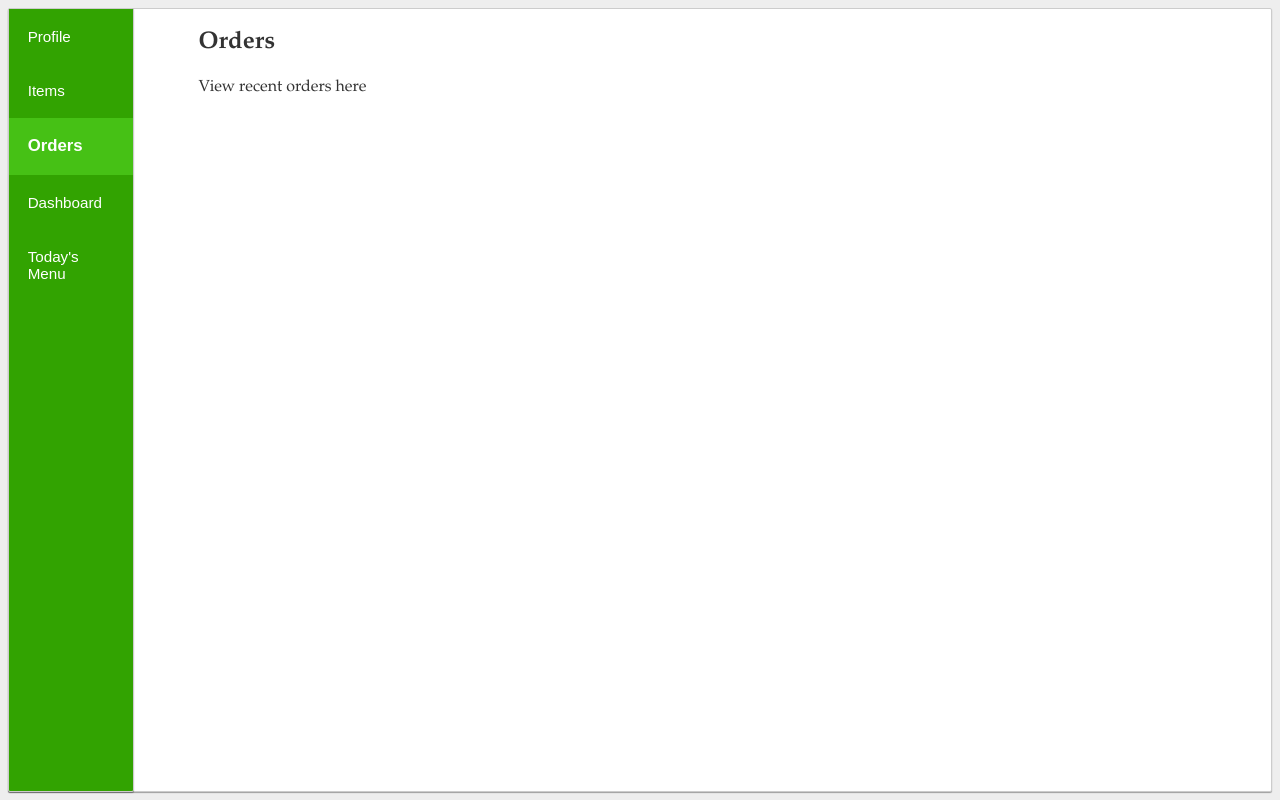
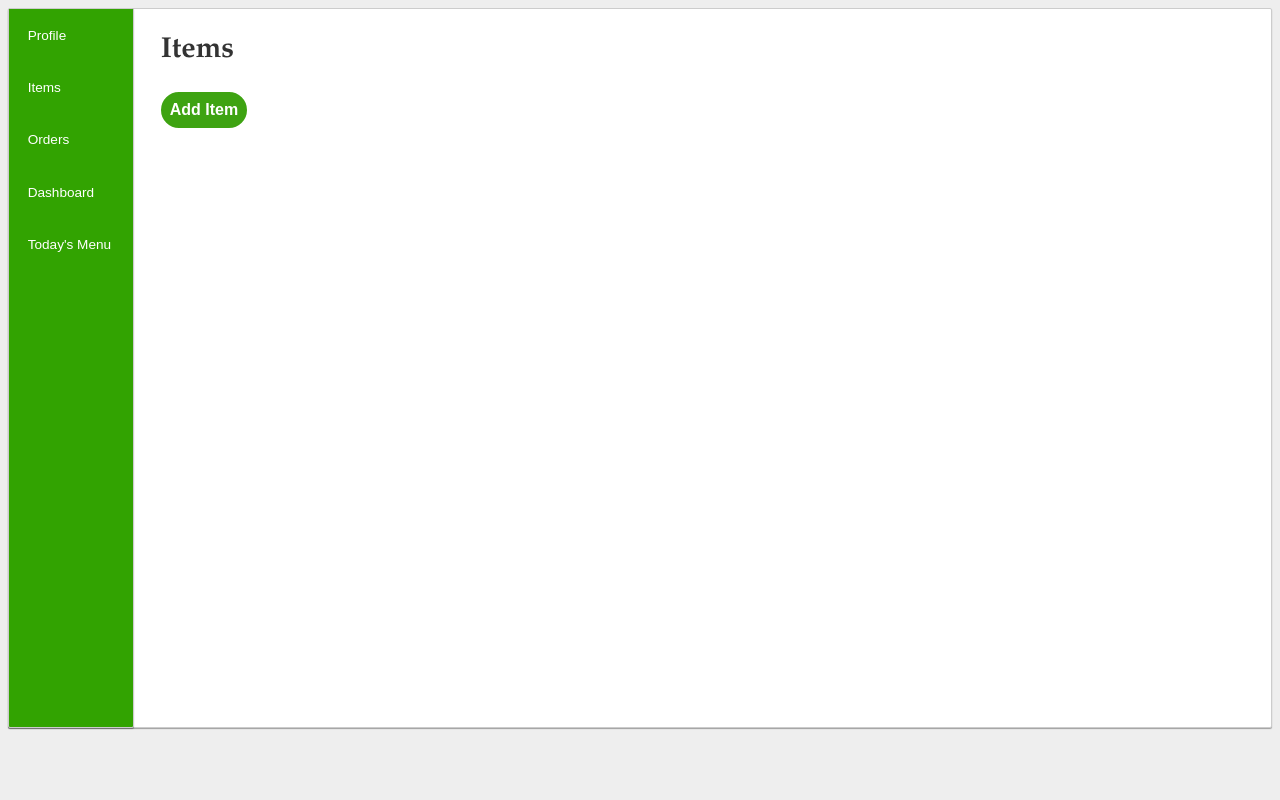
Before and after one commit to shanbhag10/lunchbox, a Flask app: page /home in a window 1280 px wide. Run offline with Flask 2, Linux system fonts and the light colour scheme; the visitor is signed in with stand-in values (Sample User, id 1); data comes from the database, SQL or seed files in the repository; data that the repository does not hold is empty.

Commit message:
Implement Add Items logic

```diff
--- a/app.py
+++ b/app.py
@@ -19,7 +19,9 @@ db = SQLAlchemy(app)
 Session(app)
 
 from db.user import *
+from db.item import *
 from controller.user import *
+from controller.item import *
 from helpers.validator import *
 from helpers.db_mapper import *
 
@@ -63,12 +65,22 @@ def login():
     return render_template('login.html')
 
 
-@app.route('/home')
+@app.route('/home', methods=['GET'])
 def home():
     user = get_user_by_email(session['email'])
     user_profile = user_to_dict(user)
 
-    return render_template('chef_home.html', user_profile=user_profile)
+    items = get_items_for_chef(session['user_id'])
+    items_dicts = items_to_dict(items)
+
+    return render_template('chef_home.html', user_profile=user_profile, items_dicts=items_dicts)
+
+@app.route('/add_item', methods=['POST', 'GET'])
+def add_item():
+    if request.method == 'POST':
+        create_new_item(request.form, session['user_id'])
+        return redirect(url_for('home'))
+        #return render_template('chef_home.html', message='Successfully created item.')
 
 if __name__ == '__main__':
     app.run(debug=True)
--- /dev/null
+++ b/controller/item.py
@@ -0,0 +1,12 @@
+import db.item as item_db
+from db.item import *
+
+def create_new_item(request, chef_id):
+    item = item_db.Item(
+        request['item_name'], chef_id, request['item_type'], request['cost'],
+        request['description'], request['picture'], request['portion_size'])
+
+    item_db.save_item(item)
+
+def get_items_for_chef(chef_id):
+    return item_db.get_items_by_chef(chef_id)
--- a/controller/user.py
+++ b/controller/user.py
@@ -15,7 +15,6 @@ def create_new_user(request):
 
 def create_new_chef_user(user_id):
     chef = user_db.Chef(user_id, None, None, None)
-    print("new chef")
     user_db.save_chef(chef)
 
 
--- a/db/user.py
+++ b/db/user.py
@@ -1,7 +1,4 @@
-from flask import Flask, render_template, request
-from flask_sqlalchemy import SQLAlchemy
 from datetime import datetime
-import os
 from app import db
 
 class User(db.Model):
--- a/helpers/db_mapper.py
+++ b/helpers/db_mapper.py
@@ -1,7 +1,19 @@
 def user_to_dict(user):
     user_profile = {}
     user_profile['Email'] = user.email
-    user_profile['Id'] = user.id
     user_profile['First Name'] = user.first_name
     user_profile['Last Name'] = user.last_name
     return user_profile
+
+def items_to_dict(items):
+    item_dicts = []
+    for item in items:
+        item_dict = {}
+        item_dict['Name'] = item.name
+        item_dict['Type'] = item.item_type
+        item_dict['Description'] = item.description
+        item_dict['Cost'] = item.cost
+        item_dict['Portion Size'] = item.portion_size
+        item_dicts.append(item_dict)
+
+    return item_dicts
--- /dev/null
+++ b/static/common.css
@@ -0,0 +1,23 @@
+.center {
+    align-content: center;
+}
+
+.left {
+    width: 45%;
+    float: left;
+}
+
+.right {
+    margin-left: 55%;
+}
+
+.center {
+    text-align: center;
+}
+
+.message {
+	text-align: center;
+	padding: 5px;
+	border: rgb(211, 211, 211) dotted 2px;
+	margin-top: 2rem;
+}
--- a/static/home.css
+++ b/static/home.css
@@ -11,8 +11,8 @@ body {
     background-color: rgb(50, 163, 1);
     border-radius: 2px;
     width: 10%;
-    min-width: 120px;
-    height: 98vh;
+    min-width: 110px;
+    height: 90vh;
     box-shadow: 0 1px 1px rgba(0,0,0,0.12), 0 1px 1px rgba(0,0,0,0.24);
 }
 
@@ -27,7 +27,7 @@ body {
     text-align: left;
     cursor: pointer;
     transition: 0.5s;
-    font-size: 95%;
+    font-size: 85%;
 }
 
 .tab button:hover {
@@ -38,44 +38,97 @@ body {
 .tab button.active {
     background-color: rgb(70, 193, 21);
     font-weight: bold;
-    font-size: 105%;
+    font-size: 95%;
 }
 
 .tabcontent {
-    padding-left: 15%;
+    padding-left: 130px;
     background-color: white;
     border: 1px solid #ccc;
-    height: 98vh;
+    height: 90vh;
     border-radius: 2px;
     box-shadow: 0 1px 1px rgba(0,0,0,0.12), 0 1px 1px rgba(0,0,0,0.24);
 }
 
-.tabspace {
-    height: 50vh;
+.btn {
+	display: block;
+	background: rgb(62, 163, 18);
+	color: #fff;
+	padding: 7px 7px 7px 7px;
+    max-width: 130px;
+    font-size: 0.8rem;
+    font-weight: bold;
+    border-radius: 20px;
+    border: 2px solid rgb(62, 163, 18);
+    margin-top: 15px;
+    margin-bottom: 10px;
 }
 
-.logo {
-    width: 60px;
+.add_item_form {
+    display: none;
+    background-color: #eeeeee;
+    width: 95%;
+    padding: 3% 3% 3% 3%;
+}
+
+input[type='text'],
+textarea {
 	display: block;
-    margin: auto;
-    align-self: center;
-    bottom: 35px;
-    left: 37px;
-    position: fixed;
+	width: 100%;
+	padding: 0.2rem;
+	font-size: inherit;
+    border: 2px solid #ccc;
+    border-radius: 5px;
+    margin-right: 5%;
+    max-width: 330px;
+}
+
+.pic_button {
+    font-size: 60%;
+    margin-bottom: 5%;
+}
+
+.input1 {
+    margin-bottom: 2%;
 }
 
 @media screen and (max-width: 400px) {
     .tabcontent {
-        padding-left: 108px;
-        width: 100%;
+        padding-left: 80px;
+        font-size: 3vw;
     }
 
     .tab {
         padding-left: 0%;
-        min-width: 100px;
+        min-width: 70px;
+        font-size: 75%;
     }
 
     .tab button {
         padding: 15% 7%;
     }
+
+    .btn {
+        padding: 4px 4px 4px 4px;
+        font-size: 0.6rem;
+    }
+
+    .input1 {
+        margin-bottom: 4%;
+    }
 }
+
+@media screen and (min-width: 1000px) {
+    .tabcontent {
+        padding-left: 12%;
+        font-size: 120%;
+    }
+
+    .btn {
+        font-size: 1rem;
+    }
+
+    .add_item_form {
+        padding: 20px 20px;
+    }
+}
--- a/static/panel.js
+++ b/static/home.js
@@ -6,8 +6,14 @@ function openCity(evt, cityName) {
     }
     tablinks = document.getElementsByClassName("tablinks");
     for (i = 0; i < tablinks.length; i++) {
-      tablinks[i].className = tablinks[i].className.replace(" active", "");
+      tablinks[i].className = tablinks[i].className.replace("active", "");
     }
     document.getElementById(cityName).style.display = "block";
-    evt.currentTarget.className += " active";
+    evt.currentTarget.className += "active";
 }
+
+function openCollapsible() {
+    var x = document.getElementById("item_form");
+    (x.style.display != "block") ? (x.style.display = "block") : (x.style.display = "none");
+    return false;
+}
--- a/templates/chef_home.html
+++ b/templates/chef_home.html
@@ -5,20 +5,20 @@
     <meta charset="UTF-8" />
     <meta name="viewport" content="width=device-width, initial-scale=1.0" />
     <meta http-equiv="X-UA-Compatible" content="ie=edge" />
+    <link rel="stylesheet" href="../static/common.css" />
     <link rel="stylesheet" href="../static/home.css" />
     <link rel="shortcut icon" href="../static/logo.jpeg" type="image/png">
-    <script src="../static/panel.js"></script>
+    <script src="../static/home.js"></script>
     <title> Welcome to Lunchbox</title>
   </head>
   <body>
 
     <div class="tab">
       <button class="tablinks" onclick="openCity(event, 'Profile')">Profile</button>
-      <button class="tablinks" onclick="openCity(event, 'Items')">Items</button>
-      <button class="tablinks" onclick="openCity(event, 'Orders')" id="defaultOpen">Orders</button>
+      <button class="tablinks" onclick="openCity(event, 'Items')" id="defaultOpen">Items</button>
+      <button class="tablinks" onclick="openCity(event, 'Orders')" >Orders</button>
       <button class="tablinks" onclick="openCity(event, 'Dashboard')">Dashboard</button>
       <button class="tablinks" onclick="openCity(event, 'Todays_Menu')">Today's Menu</button>
-      <div class="tabspace"></div>
     </div>
 
     <div id="Profile" class="tabcontent">
@@ -35,7 +35,81 @@
 
     <div id="Items" class="tabcontent">
       <h2>Items</h2>
-      <p>Edit your items here</p>
+      {% if message %}
+        <p class="message">{{ message | safe }}</p>
+      {% endif %}
+      <button type="button" class="btn" onclick="openCollapsible();">Add Item</button>
+      <div id="item_form" class="add_item_form">
+        <form action="/add_item" method="POST">
+          <div class="input1">
+            <div class="left">
+              Name
+              <input
+                  type="text"
+                  name="item_name"
+                  placeholder="eg. Paneer Tikka"
+              />
+            </div>
+            <div class="right">
+              Type
+              <input
+                  type="text"
+                  name="item_type"
+                  placeholder="eg. Entree"
+              />
+            </div>
+          </div>
+          <div class="input1">
+            <div class="left">
+              Cost ($)
+              <input
+                  type="text"
+                  name="cost"
+                  placeholder="eg. 5.99"
+              />
+            </div>
+            <div class="right">
+              Portion size
+              <input
+                  type="text"
+                  name="portion_size"
+                  placeholder="eg. 16 oz"
+              />
+            </div>
+          </div>
+          <div class="input1">
+            <div class="left">
+              Description
+              <textarea
+                name="description"
+                rows="4"
+                placeholder="eg. Paneer chunks marinated in spiced yogurt & grilled in a tandoor"></textarea>
+            </div>
+            <div class="right">
+                Picture
+                <input type="file" name="picture" accept="image/*" class="pic_button">
+              <input type="submit" value="Save Item" class="btn"/>
+            </div>
+        </div>
+
+        </form>
+      </div>
+      <div>
+        <table>
+          {% for item in items_dicts %}
+             <tr>
+              <table id="result" class="center">
+                {% for key, value in item.items() %}
+                   <tr>
+                      <th> {{ key }}: </th>
+                      <td> {{ value }} </td>
+                   </tr>
+                {% endfor %}
+              </table>
+             </tr>
+          {% endfor %}
+        </table>
+      </div>
     </div>
 
     <div id="Orders" class="tabcontent">
--- a/templates/create_account.html
+++ b/templates/create_account.html
@@ -4,7 +4,8 @@
     <meta charset="UTF-8" />
     <meta name="viewport" content="width=device-width, initial-scale=1.0" />
     <meta http-equiv="X-UA-Compatible" content="ie=edge" />
-    <link rel="stylesheet" href="../static/style.css" />
+    <link rel="stylesheet" href="../static/common.css" />
+    <link rel="stylesheet" href="../static/login_common.css" />
     <link rel="stylesheet" href="../static/create_account.css" />
     <link rel="shortcut icon" href="../static/logo.jpeg" type="image/png">
     <title>Welcome to Lunchbox</title>
--- a/templates/login.html
+++ b/templates/login.html
@@ -5,7 +5,8 @@
       <meta name="viewport" content="width=device-width, initial-scale=1.0" />
       <meta http-equiv="X-UA-Compatible" content="ie=edge" />
       <link rel="shortcut icon" href="../static/logo.jpeg" type="image/png">
-      <link rel="stylesheet" href="../static/style.css" />
+      <link rel="stylesheet" href="../static/common.css" />
+      <link rel="stylesheet" href="../static/login_common.css" />
       <link rel="stylesheet" href="../static/login.css" />
       <title>Welcome to Lunchbox</title>
     </head>
```
Also changed, not shown: db/item.py (added, +57 -0 lines), static/login_common.css (renamed from static/style.css, +0 -24 lines).
